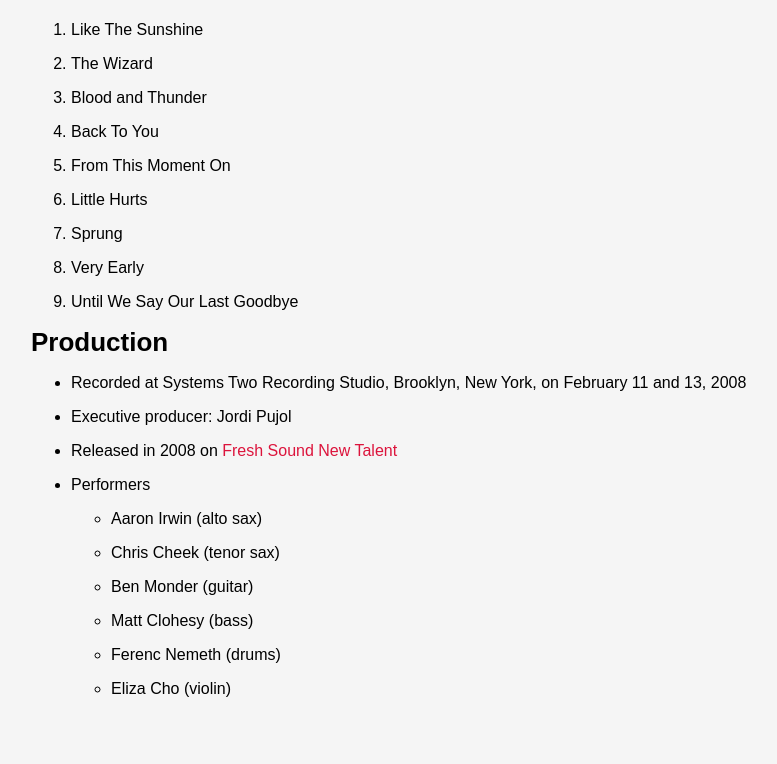
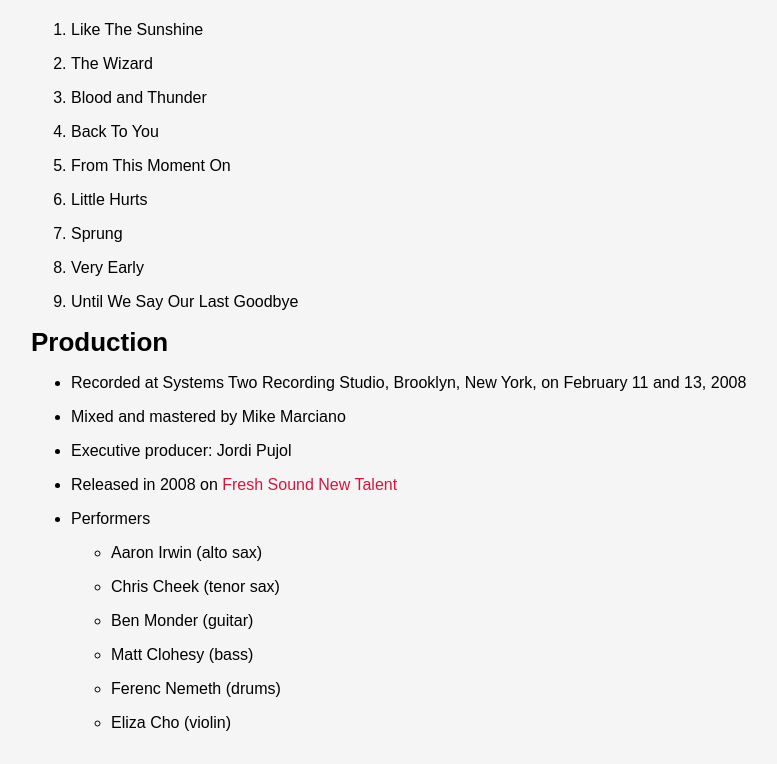
Before and after one commit to ryanve/aaronirwin.com, a Jekyll site: the page built from _albums/blood-and-thunder.md, in a window 1280 px wide. Shown: the part 1009-1773 px from the top of the page, without its empty margins (129-906 px from the left). Built offline with Jekyll 4.4.1, drawn with Linux system fonts in a browser that asks for light colours; before the commit the page ends 1739 px from its top, so only the background shows below that.

Commit message:
Include mixed and mastered credit from back cover (#62)

```diff
--- a/_albums/blood-and-thunder.md
+++ b/_albums/blood-and-thunder.md
@@ -32,6 +32,7 @@ cover:
 ## Production
 
 - Recorded at Systems Two Recording Studio, Brooklyn, New York, on February 11 and 13, 2008
+- Mixed and mastered by Mike Marciano
 - Executive producer: Jordi Pujol
 - Released in 2008 on [Fresh Sound New Talent](https://www.freshsoundrecords.com/aaron-irwin-albums/4977-blood-and-thunder-feat-chris-cheek.html)
 - Performers
```
